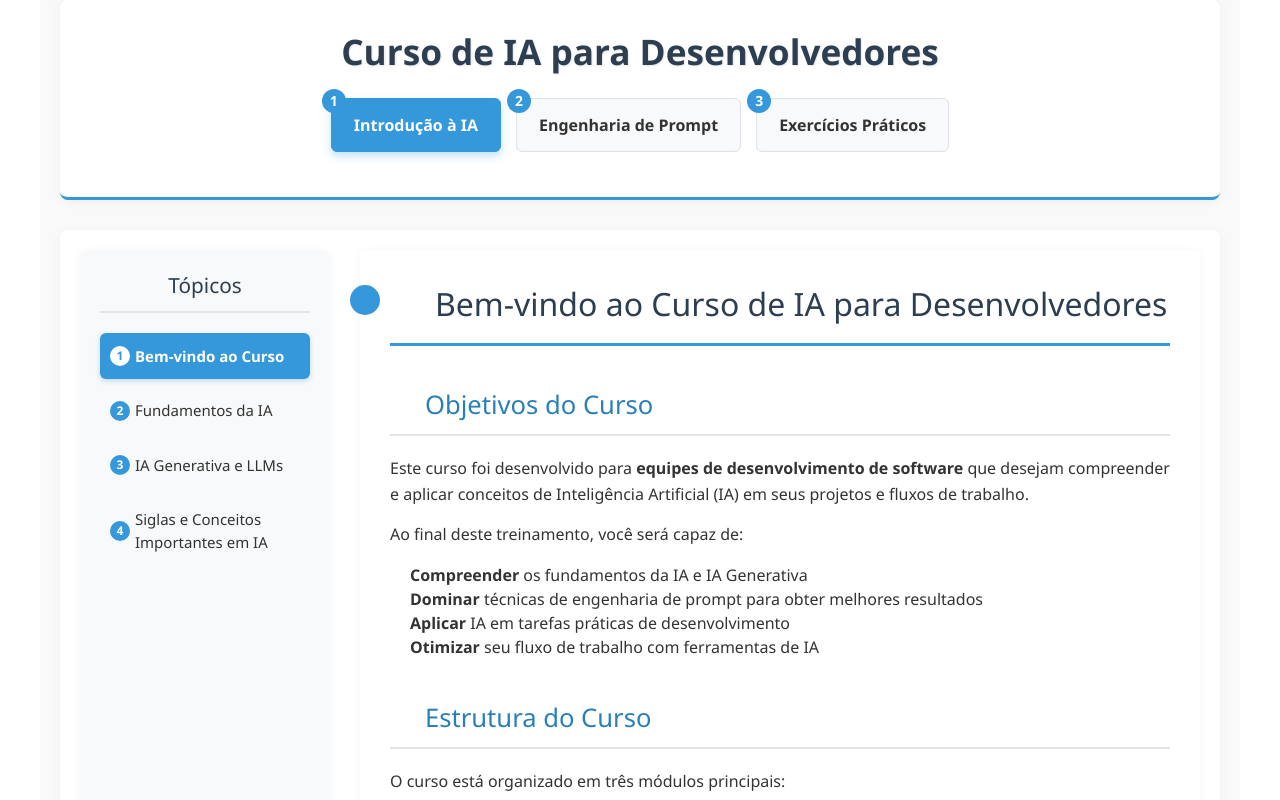
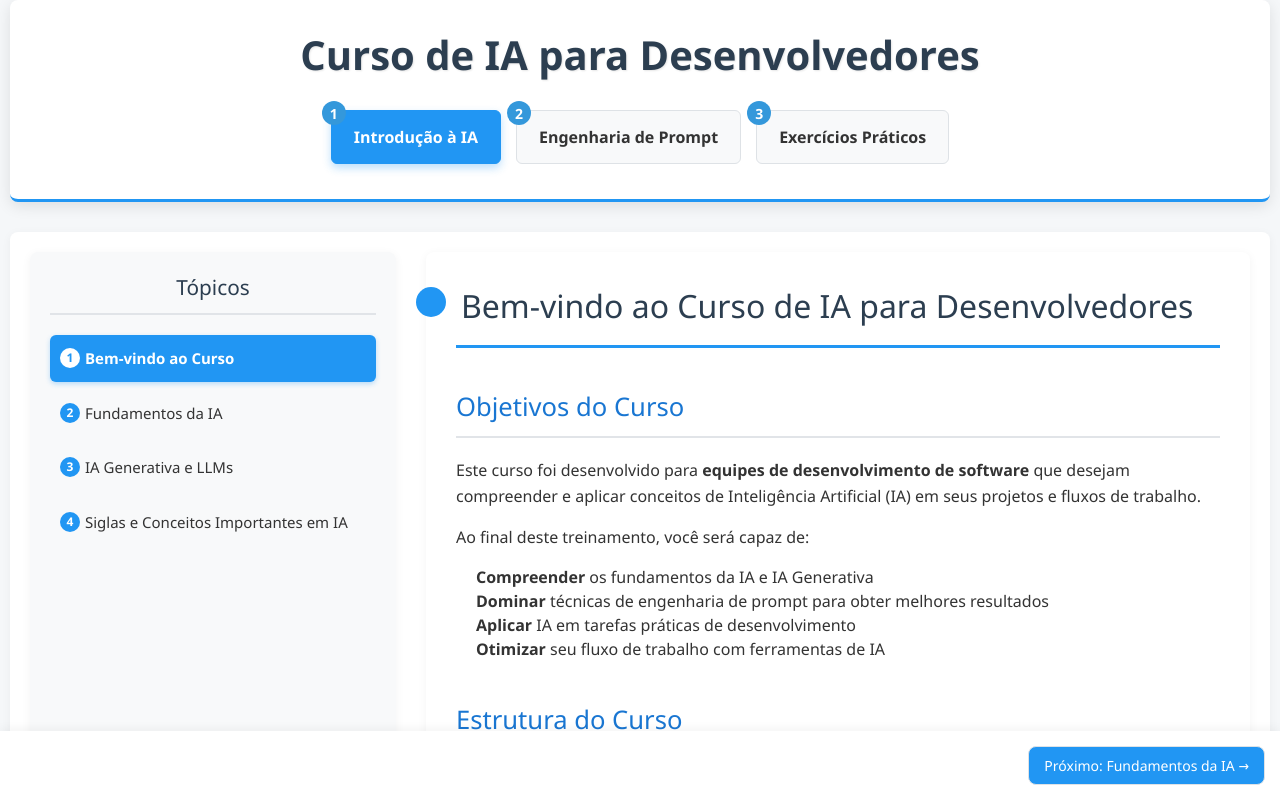
Before and after one commit to vittoriazago/ai-training-course, a React (Vite) app: page / in a window 1280 px wide. Shown: the top 800 px of the page. Built offline with nearby package versions, Linux system fonts and the light colour scheme.

Commit message:
chore: ajustes layoute

```diff
--- a/package.json
+++ b/package.json
@@ -1,5 +1,5 @@
 {
-  "name": "training-course",
+  "name": "react_repo",
   "private": true,
   "version": "0.0.0",
   "type": "module",
--- a/src/App.css
+++ b/src/App.css
@@ -1,26 +1,26 @@
 .app {
   font-family: 'Segoe UI', Tahoma, Geneva, Verdana, sans-serif;
-  max-width: 1200px;
+  max-width: 1600px;
   margin: 0 auto;
-  padding: 0 20px;
+  padding: 0 10px;
   color: #333;
-  background-color: #f9f9f9;
+  background-color: #f5f7f9;
 }
 
 .header {
   padding: 25px 0;
-  border-bottom: 3px solid #3498db;
+  border-bottom: 3px solid #2196F3;
   margin-bottom: 30px;
   background-color: #fff;
-  box-shadow: 0 2px 10px rgba(0,0,0,0.05);
+  box-shadow: 0 4px 15px rgba(0,0,0,0.1);
   border-radius: 8px;
 }
 
 .header h1 {
   color: #2c3e50;
-  margin-bottom: 20px;
+  margin-bottom: 25px;
   text-align: center;
-  font-size: 2.2rem;
+  font-size: 2.5rem;
   font-weight: 700;
   text-shadow: 1px 1px 2px rgba(0,0,0,0.1);
 }
@@ -29,7 +29,7 @@
   display: flex;
   justify-content: center;
   gap: 15px;
-  margin-bottom: 20px;
+  margin-bottom: 10px;
 }
 
 .main-nav button {
@@ -68,10 +68,10 @@
 }
 
 .main-nav button.active {
-  background-color: #3498db;
+  background-color: #2196F3;
   color: white;
-  border-color: #3498db;
-  box-shadow: 0 4px 8px rgba(52, 152, 219, 0.3);
+  border-color: #2196F3;
+  box-shadow: 0 4px 8px rgba(33, 150, 243, 0.3);
 }
 
 .main-content {
@@ -104,7 +104,7 @@
   padding: 25px;
   margin-bottom: 30px;
   box-shadow: 0 2px 8px rgba(0,0,0,0.05);
-  border-left: 5px solid #3498db;
+  border-left: 5px solid #2196F3;
 }
 
 .exercise-interaction h3 {
@@ -130,9 +130,9 @@
 }
 
 .exercise-interaction textarea:focus {
-  border-color: #3498db;
+  border-color: #2196F3;
   outline: none;
-  box-shadow: 0 0 0 3px rgba(52, 152, 219, 0.25);
+  box-shadow: 0 0 0 3px rgba(33, 150, 243, 0.25);
 }
 
 .exercise-buttons {
@@ -142,10 +142,10 @@
 }
 
 .exercise-buttons button {
-  background-color: #3498db;
+  background-color: #2196F3;
   color: white;
   border: none;
-  border-radius: 4px;
+  border-radius: 8px;
   padding: 12px 22px;
   cursor: pointer;
   font-size: 15px;
@@ -156,7 +156,7 @@
 }
 
 .exercise-buttons button:hover {
-  background-color: #2980b9;
+  background-color: #1976D2;
   transform: translateY(-2px);
   box-shadow: 0 4px 8px rgba(0,0,0,0.1);
 }
@@ -193,7 +193,7 @@
 }
 
 .solution-prompt {
-  border-left: 4px solid #3498db;
+  border-left: 4px solid #2196F3;
 }
 
 .solution-response {
@@ -202,11 +202,11 @@
 
 /* Estilos para destaques especiais */
 blockquote {
-  background-color: #f1f8ff;
-  border-left: 4px solid #3498db;
+  background-color: #e3f2fd;
+  border-left: 4px solid #2196F3;
   padding: 15px;
   margin: 20px 0;
-  border-radius: 0 6px 6px 0;
+  border-radius: 8px;
 }
 
 blockquote strong {
@@ -227,7 +227,7 @@ th, td {
 }
 
 th {
-  background-color: #3498db;
+  background-color: #2196F3;
   color: white;
   font-weight: bold;
 }
@@ -246,7 +246,7 @@ tr:hover {
   font-size: 2rem;
   margin-top: 0;
   margin-bottom: 25px;
-  border-bottom: 3px solid #3498db;
+  border-bottom: 3px solid #2196F3;
   padding-bottom: 15px;
   position: relative;
 }
@@ -256,7 +256,7 @@ tr:hover {
   position: absolute;
   left: -40px;
   top: 5px;
-  background-color: #3498db;
+  background-color: #2196F3;
   color: white;
   width: 30px;
   height: 30px;
@@ -269,7 +269,7 @@ tr:hover {
 }
 
 .module-content h2 {
-  color: #2980b9;
+  color: #1976D2;
   font-size: 1.6rem;
   margin-top: 40px;
   margin-bottom: 20px;
@@ -280,13 +280,13 @@ tr:hover {
 
 .module-content h2::before {
   content: attr(data-number);
-  color: #3498db;
+  color: #1976D2;
   font-weight: bold;
   margin-right: 10px;
 }
 
 .module-content h3 {
-  color: #3498db;
+  color: #2196F3;
   font-size: 1.3rem;
   margin-top: 30px;
   margin-bottom: 15px;
@@ -295,7 +295,7 @@ tr:hover {
 
 .module-content h3::before {
   content: attr(data-number);
-  color: #3498db;
+  color: #2196F3;
   font-weight: bold;
   margin-right: 10px;
 }
@@ -308,10 +308,10 @@ tr:hover {
 .module-content pre {
   background-color: #f8f9fa;
   padding: 15px;
-  border-radius: 5px;
+  border-radius: 8px;
   overflow-x: auto;
   margin: 15px 0;
-  border-left: 4px solid #3498db;
+  border-left: 4px solid #2196F3;
 }
 
 .module-content code {
@@ -327,7 +327,7 @@ tr:hover {
 }
 
 .module-content a {
-  color: #3498db;
+  color: #2196F3;
   text-decoration: none;
   font-weight: 500;
 }
@@ -361,7 +361,7 @@ tr:hover {
   padding: 25px;
   margin: 30px 0;
   box-shadow: 0 2px 8px rgba(0,0,0,0.05);
-  border-left: 5px solid #9b59b6;
+  border-left: 5px solid #2196F3;
 }
 
 .quiz-container h3 {
@@ -406,8 +406,8 @@ tr:hover {
 }
 
 .quiz-option.selected {
-  background-color: #d4e6f1;
-  border-left: 3px solid #3498db;
+  background-color: #e3f2fd;
+  border-left: 3px solid #2196F3;
 }
 
 .quiz-option.correct {
@@ -425,10 +425,10 @@ tr:hover {
 }
 
 .quiz-submit {
-  background-color: #9b59b6;
+  background-color: #2196F3;
   color: white;
   border: none;
-  border-radius: 4px;
+  border-radius: 8px;
   padding: 12px 25px;
   font-size: 16px;
   font-weight: 600;
@@ -438,7 +438,7 @@ tr:hover {
 }
 
 .quiz-submit:hover {
-  background-color: #8e44ad;
+  background-color: #1976D2;
   transform: translateY(-2px);
   box-shadow: 0 4px 8px rgba(0,0,0,0.1);
 }
@@ -465,10 +465,10 @@ tr:hover {
 }
 
 .quiz-retry {
-  background-color: #3498db;
+  background-color: #2196F3;
   color: white;
   border: none;
-  border-radius: 4px;
+  border-radius: 8px;
   padding: 10px 20px;
   font-size: 14px;
   cursor: pointer;
@@ -476,7 +476,7 @@ tr:hover {
 }
 
 .quiz-retry:hover {
-  background-color: #2980b9;
+  background-color: #1976D2;
 }
 
 /* Responsividade */
--- a/src/components/ModuleViewer.css
+++ b/src/components/ModuleViewer.css
@@ -5,7 +5,8 @@
 }
 
 .sidebar {
-  width: 250px;
+  width: 30%;
+  min-width: 250px;
   flex-shrink: 0;
   background-color: #f8f9fa;
   border-radius: 8px;
@@ -51,10 +52,10 @@
 }
 
 .sidebar li.active {
-  background-color: #3498db;
+  background-color: #2196F3;
   color: white;
   font-weight: 600;
-  box-shadow: 0 2px 5px rgba(52, 152, 219, 0.3);
+  box-shadow: 0 2px 5px rgba(33, 150, 243, 0.3);
 }
 
 .topic-number {
@@ -62,7 +63,7 @@
   left: 10px;
   top: 50%;
   transform: translateY(-50%);
-  background-color: #3498db;
+  background-color: #2196F3;
   color: white;
   width: 20px;
   height: 20px;
@@ -76,7 +77,7 @@
 
 .sidebar li.active .topic-number {
   background-color: white;
-  color: #3498db;
+  color: #2196F3;
 }
 
 .content-container {
@@ -92,45 +93,59 @@
   margin-bottom: 20px;
 }
 
+.floating-navigation-wrapper {
+  position: fixed;
+  bottom: 0;
+  left: 0;
+  width: 100%;
+  z-index: 1000;
+  background-color: white;
+  padding: 15px;
+  box-shadow: 0 -2px 10px rgba(0,0,0,0.05);
+}
+
 .navigation-buttons {
   display: flex;
   justify-content: space-between;
-  margin-top: 30px;
-  gap: 15px;
+  width: 100%;
+  max-width: 1500px;
+  margin: 0 auto;
 }
 
 .prev-button, .next-button {
-  background-color: #f8f9fa;
   border: 1px solid #dee2e6;
-  border-radius: 6px;
-  padding: 12px 20px;
+  border-radius: 8px;
+  padding: 8px 15px;
   cursor: pointer;
-  font-size: 15px;
+  font-size: 14px;
   transition: all 0.3s;
   display: flex;
   align-items: center;
-  min-width: 180px;
+  min-width: unset;
 }
 
 .prev-button {
+  background-color: #f8f9fa;
   justify-content: flex-start;
 }
 
 .next-button {
+  background-color: #2196F3;
+  color: white;
   justify-content: flex-end;
   margin-left: auto;
 }
 
 .prev-button:hover, .next-button:hover {
-  background-color: #e9ecef;
   transform: translateY(-2px);
   box-shadow: 0 4px 8px rgba(0,0,0,0.1);
+  background-color: #1976D2;
 }
 
 /* Estilos para títulos numerados */
 .module-content h1 {
   position: relative;
-  padding-left: 45px;
+  padding-left: 5px;
 }
 
 .module-content h1::before {
@@ -138,7 +153,7 @@
   position: absolute;
   left: 0;
   top: 5px;
-  background-color: #3498db;
+  background-color: #2196F3;
   color: white;
   width: 35px;
   height: 35px;
@@ -152,7 +167,6 @@
 
 .module-content h2 {
   position: relative;
-  padding-left: 35px;
 }
 
 .module-content h2::before {
@@ -160,14 +174,14 @@
   position: absolute;
   left: 0;
   top: 3px;
-  color: #3498db;
+  color: #2196F3;
   font-weight: bold;
   font-size: 18px;
 }
 
 .module-content h3 {
   position: relative;
-  padding-left: 35px;
+  padding-left: 5px;
 }
 
 .module-content h3::before {
@@ -175,7 +189,7 @@
   position: absolute;
   left: 0;
   top: 2px;
-  color: #3498db;
+  color: #2196F3;
   font-weight: bold;
   font-size: 16px;
 }
@@ -193,13 +207,27 @@
     margin-bottom: 20px;
   }
 
+  .floating-navigation-wrapper {
+    position: static;
+    width: 100%;
+    padding: 0;
+    background-color: transparent;
+    box-shadow: none;
+    backdrop-filter: none;
+    margin-top: 20px;
+  }
+
   .navigation-buttons {
     flex-direction: column;
+    gap: 10px;
+    padding: 0;
   }
 
   .prev-button, .next-button {
     width: 100%;
     justify-content: center;
+    padding: 12px 20px;
+    font-size: 15px;
   }
 
   .module-content h1,
--- a/src/components/ModuleViewer.tsx
+++ b/src/components/ModuleViewer.tsx
@@ -83,6 +83,7 @@ const ModuleViewer: React.FC<ModuleViewerProps> = ({ activeModule, activeSubtopi
           </ReactMarkdown>
         </div>
 
+        <div className="floating-navigation-wrapper">
           <div className="navigation-buttons">
             {prevSubtopic && (
               <button
@@ -104,6 +105,7 @@ const ModuleViewer: React.FC<ModuleViewerProps> = ({ activeModule, activeSubtopi
           </div>
         </div>
       </div>
+    </div>
   );
 };
 
--- a/src/components/QuizComponent.css
+++ b/src/components/QuizComponent.css
@@ -1,9 +1,9 @@
 .quiz-container {
   background-color: #f8f9fa;
-  border-radius: 10px;
+  border-radius: 8px; /* Standardized */
   padding: 25px;
   margin: 30px 0;
-  box-shadow: 0 4px 6px rgba(0,0,0,0.1);
+  box-shadow: 0 2px 8px rgba(0,0,0,0.05); /* Consistent shadow */
 }
 
 .quiz-container h2 {
@@ -17,7 +17,7 @@
   margin-bottom: 25px;
   background-color: white;
   padding: 20px;
-  border-radius: 8px;
+  border-radius: 8px; /* Already 8px, but keeping for consistency */
   box-shadow: 0 2px 4px rgba(0,0,0,0.05);
 }
 
@@ -38,7 +38,7 @@
   align-items: center;
   padding: 10px 15px;
   background-color: #f1f3f5;
-  border-radius: 6px;
+  border-radius: 8px; /* Standardized */
   cursor: pointer;
   transition: background-color 0.2s;
 }
@@ -52,12 +52,12 @@
 }
 
 .submit-button {
-  background-color: #3498db;
+  background-color: #2196F3; /* New primary blue */
   color: white;
   border: none;
   padding: 12px 25px;
   font-size: 16px;
-  border-radius: 6px;
+  border-radius: 8px; /* Standardized */
   cursor: pointer;
   display: block;
   margin: 30px auto 10px;
@@ -65,7 +65,7 @@
 }
 
 .submit-button:hover {
-  background-color: #2980b9;
+  background-color: #1976D2; /* Darker blue */
 }
 
 .submit-button:disabled {
@@ -76,9 +76,9 @@
 .results {
   background-color: white;
   padding: 25px;
-  border-radius: 8px;
+  border-radius: 8px; /* Already 8px, but keeping for consistency */
   margin-top: 30px;
-  box-shadow: 0 4px 6px rgba(0,0,0,0.1);
+  box-shadow: 0 2px 8px rgba(0,0,0,0.05); /* Consistent shadow */
 }
 
 .results h3 {
--- a/src/data/exerciciosSubtopics.ts
+++ b/src/data/exerciciosSubtopics.ts
@@ -9,9 +9,6 @@ export const exerciciosSubtopics = [
 ## Aplicando Técnicas de Prompt para Geração de Código
 
 Nesta seção, vamos praticar a aplicação das técnicas de engenharia de prompt especificamente para a geração de código. Vamos explorar exemplos práticos e exercícios interativos.
-
-![Diagrama ilustrando conceitos de IA](/assets/images/ai_concepts_diagram.png)
-*<p class="image-caption">Conceitos fundamentais de IA aplicados ao desenvolvimento de software.</p>*
 
 ## Exemplo 1: Geração de uma Função de Validação
 
```
Also changed, not shown: tailwind.config.js (+56 -23 lines), 1 other file (tests, documents, lock files or other folders). Lines whose indentation alone changed are shown as unchanged.
